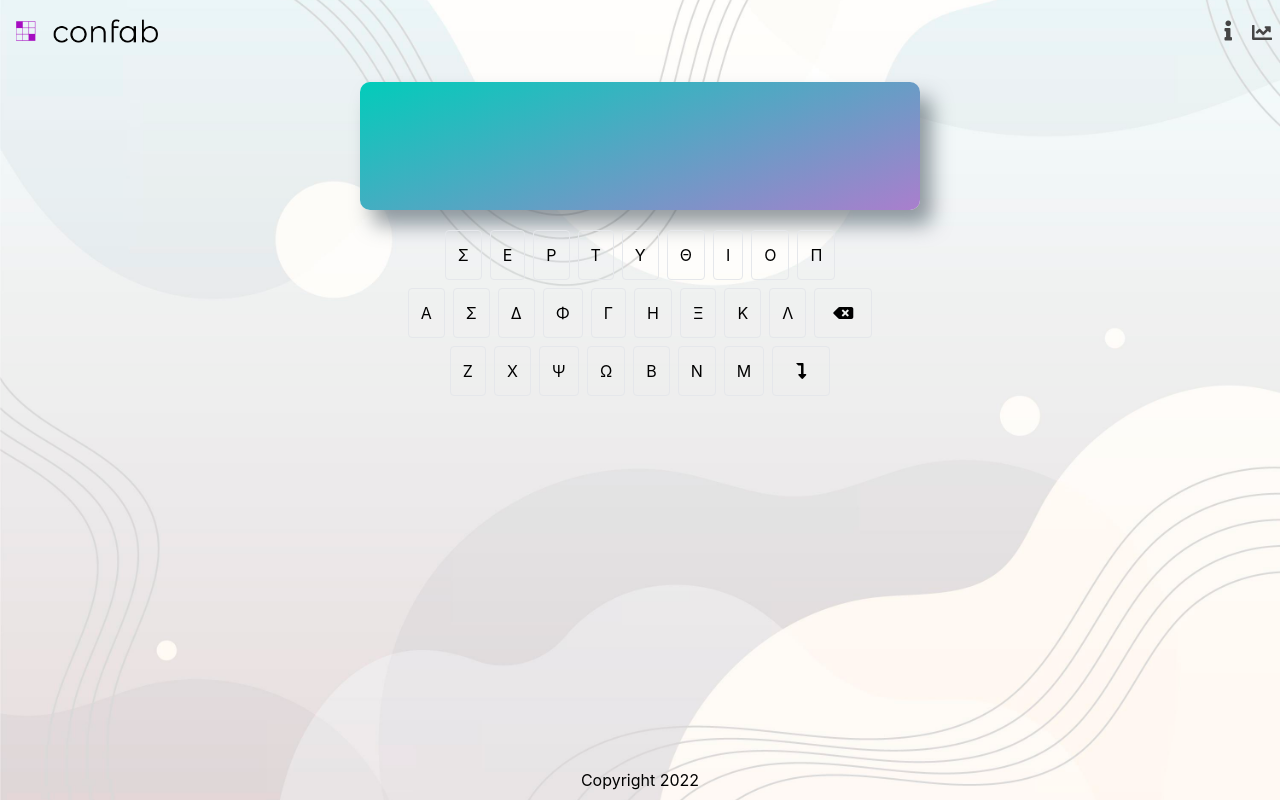
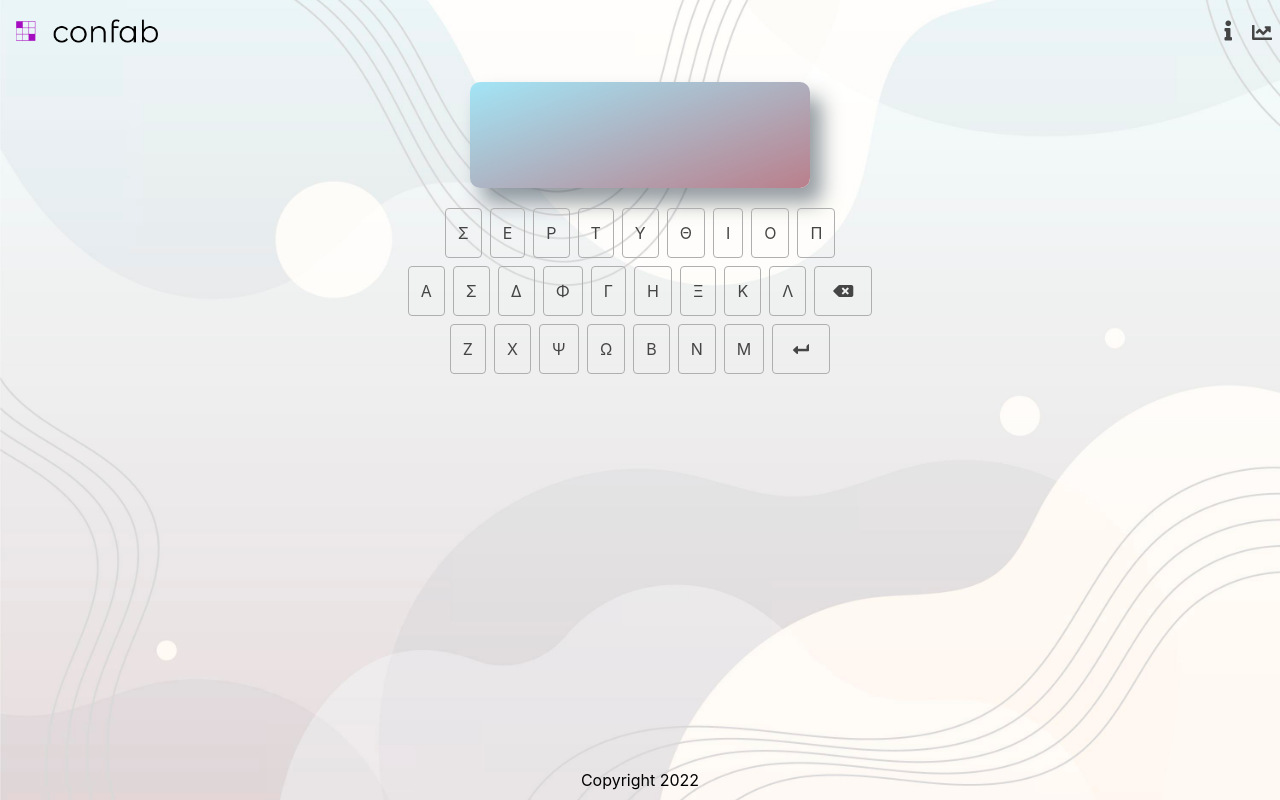
Before and after one commit to katerinamakri/greek-wordle, a React (Create React App) app: page / in a window 1280 px wide. Built offline with nearby package versions, Linux system fonts and the light colour scheme.

Commit message:
Fix styles for Row, Key and Table

```diff
--- a/src/css/Key.css
+++ b/src/css/Key.css
@@ -0,0 +1,8 @@
+.fa-level-down-alt {
+	transform: rotate(90deg);
+}
+
+.custom-colors {
+	color: #454545;
+	border: 1px solid #b0afaf;
+}
--- a/src/css/Row.css
+++ b/src/css/Row.css
@@ -1,13 +1,18 @@
 .card {
-  height: 80px;
-  width: 80px;
-  background: #2e3d49;
-  font-size: 0;
-  color: #ffffff;
-  border-radius: 8px;
-  cursor: pointer;
+  height: 45px;
+  width: 55px;
+  background: #fffdfb;
+  border-radius: 2px;
+  color: #454545;
   display: flex;
   justify-content: center;
   align-items: center;
   box-shadow: 5px 2px 20px 0 rgba(46, 61, 73, 0.5);
 }
+
+input {
+  height: 45px;
+  width: 55px;
+  border-radius: 2px;
+  text-align: center;
+}
--- a/src/css/Table.css
+++ b/src/css/Table.css
@@ -1,8 +1,8 @@
 .gaming-board {
-  width: 560px;
+  width: 340px;
   /*height: 680px;*/
-  background: linear-gradient(160deg, #02ccba 0%, #aa7ecd 100%);
-  padding: 32px;
+  background: linear-gradient(160deg, #a2e5f6 0%, #ba7f8c 100%);
+  padding: 21px;
   border-radius: 10px;
   box-shadow: 12px 15px 20px 0 rgba(46, 61, 73, 0.5);
 }
```
